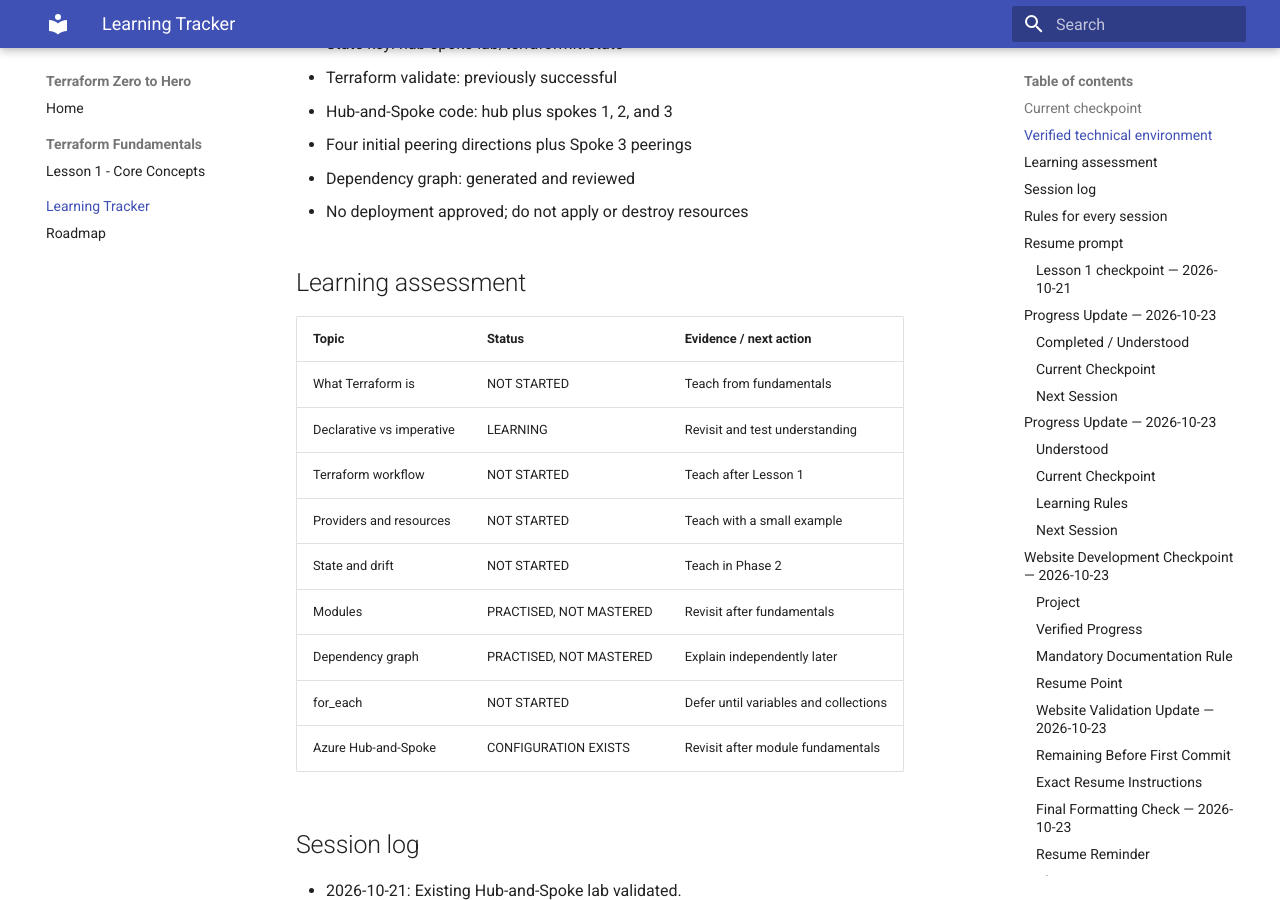
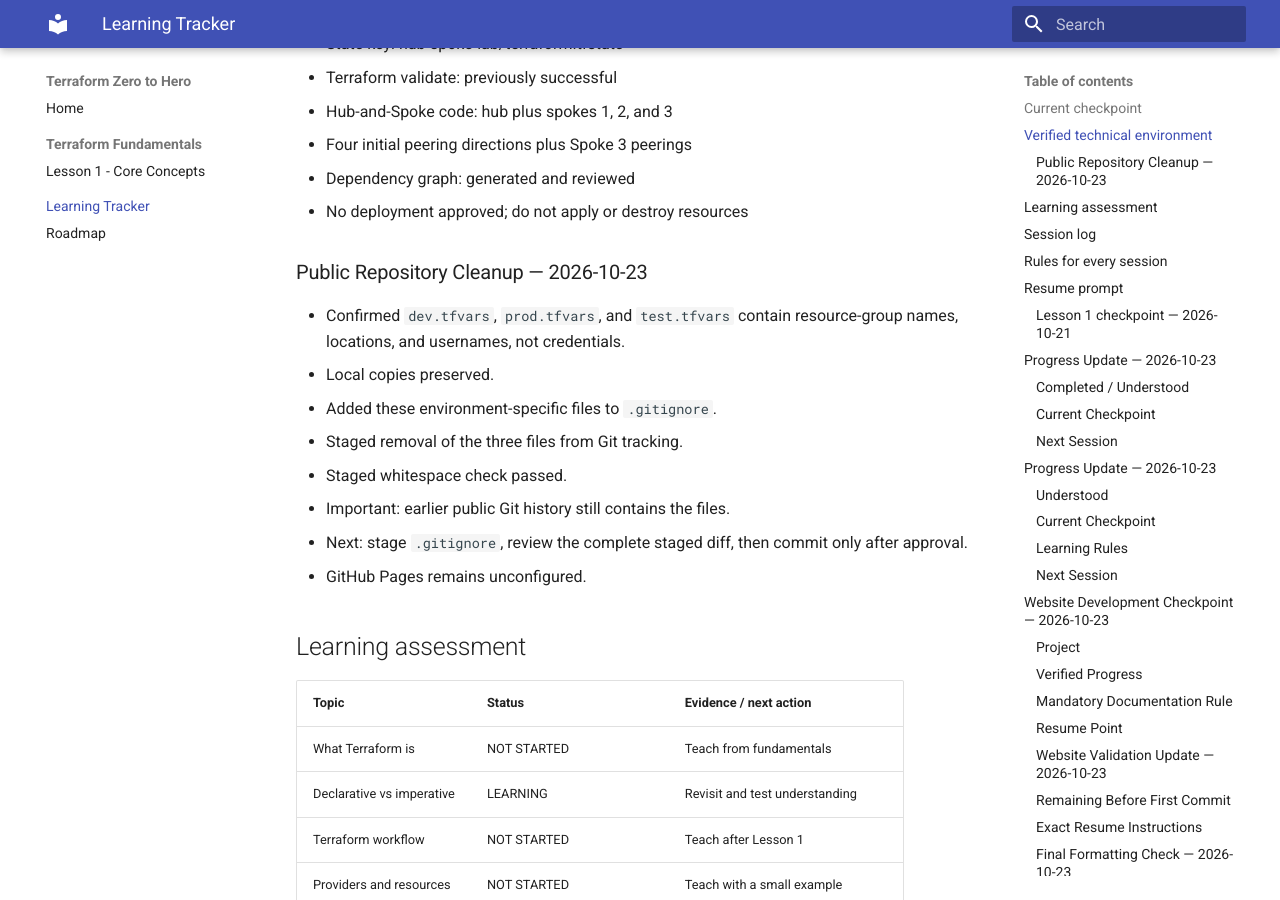
Before and after one commit to pshewale-dev/terraform-azure-lab, an MkDocs documentation site: the page built from docs/LEARNING-PROGRESS.md, in a window 1280 px wide and 900 px high, scrolled down 527 px. Built offline with MkDocs 1.6.1 and Material for MkDocs 9.7.7, drawn with Linux system fonts in a browser that asks for light colours.

Commit message:
Stop tracking environment-specific tfvars files

```diff
--- a/docs/LEARNING-PROGRESS.md
+++ b/docs/LEARNING-PROGRESS.md
@@ -20,6 +20,18 @@ Do not skip ahead until the concept is understood.
 - Four initial peering directions plus Spoke 3 peerings
 - Dependency graph: generated and reviewed
 - No deployment approved; do not apply or destroy resources
+### Public Repository Cleanup — 2026-10-23
+
+- Confirmed `dev.tfvars`, `prod.tfvars`, and `test.tfvars` contain
+  resource-group names, locations, and usernames, not credentials.
+- Local copies preserved.
+- Added these environment-specific files to `.gitignore`.
+- Staged removal of the three files from Git tracking.
+- Staged whitespace check passed.
+- Important: earlier public Git history still contains the files.
+- Next: stage `.gitignore`, review the complete staged diff, then
+  commit only after approval.
+- GitHub Pages remains unconfigured.
 
 ## Learning assessment
 | Topic | Status | Evidence / next action |
```
Also changed, not shown: 4 other files.
